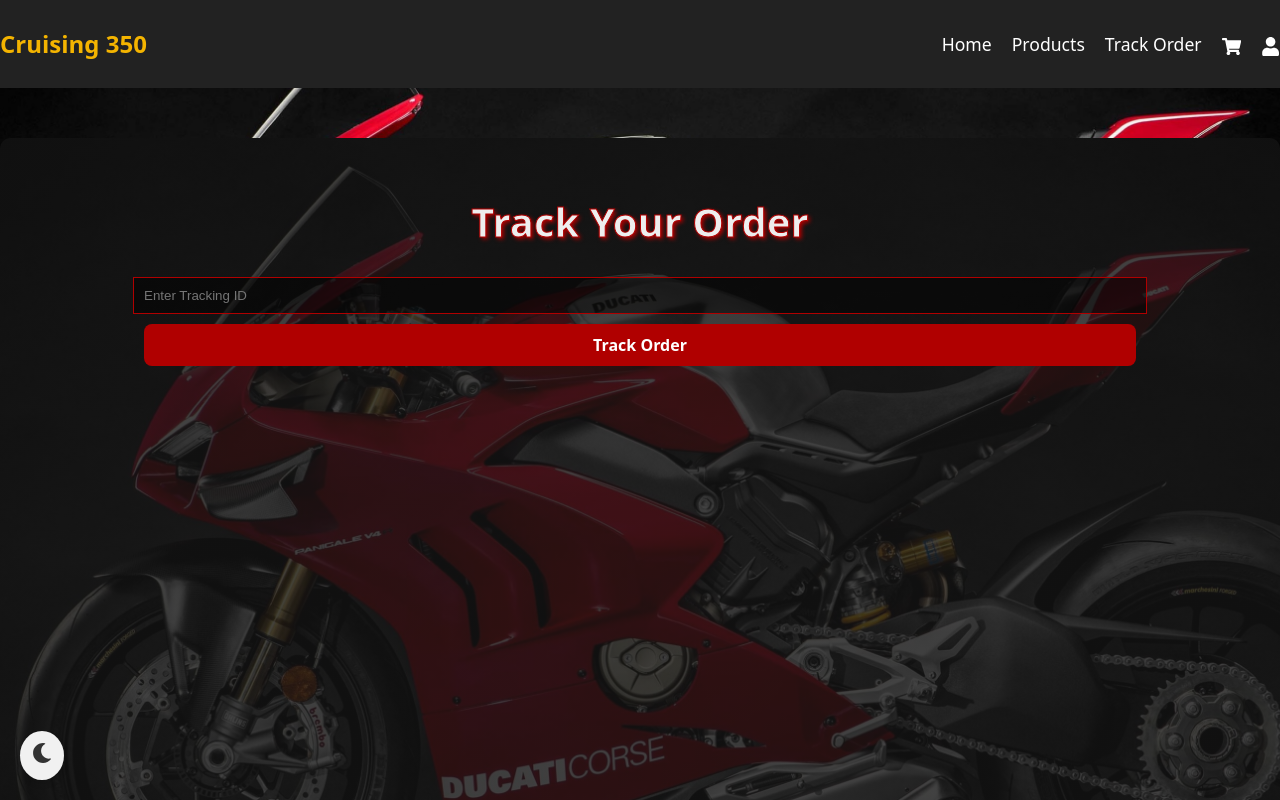
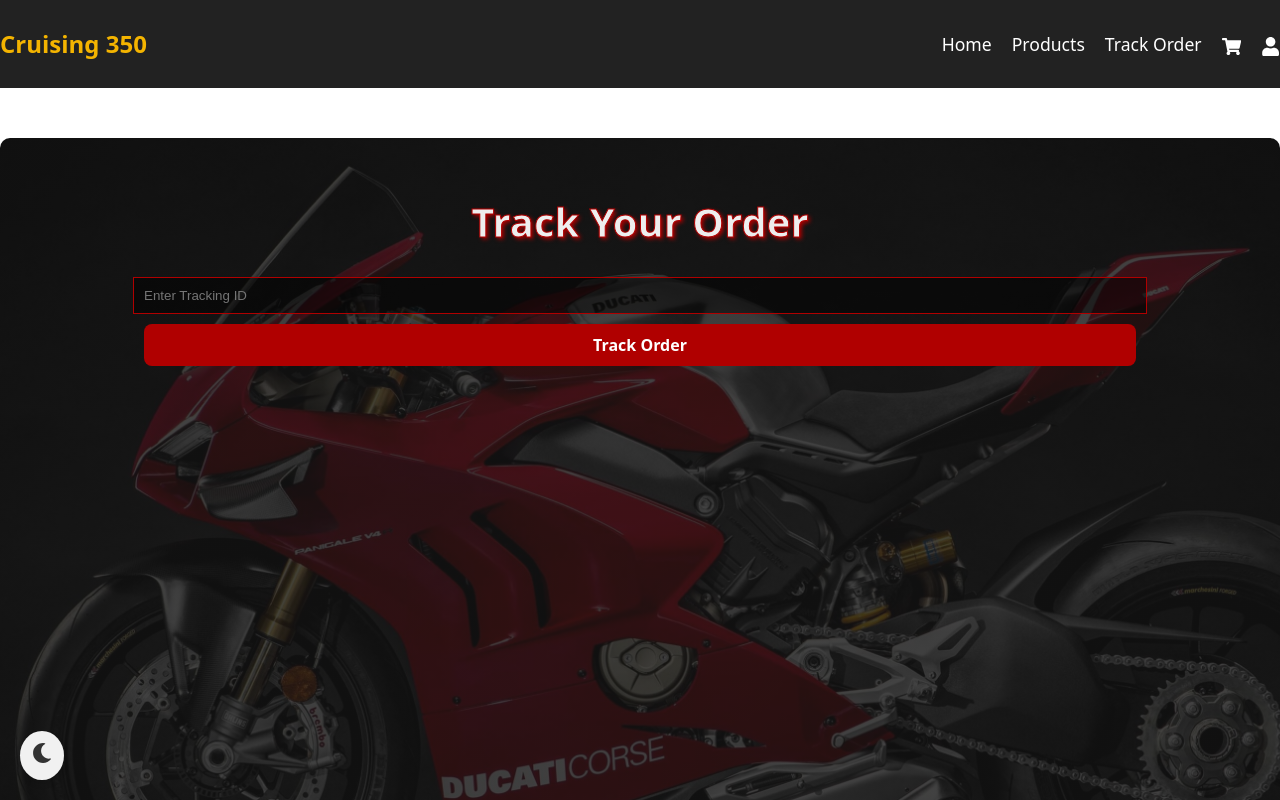
Before and after one commit to ishitars27/vinayak, a React (Vite) app: page /ordertracking in a window 1280 px wide. Built offline with nearby package versions, Linux system fonts and the light colour scheme; a web font is replaced by a local one.

Commit message:
updated wesite

```diff
--- a/src/styles/orderTracking.css
+++ b/src/styles/orderTracking.css
@@ -1,11 +1,4 @@
-body {
-  background-image: url('/ducati-background.jpg');
-  background-size: cover;
-  background-repeat: no-repeat;
-  background-attachment: fixed;
-  background-color: #000;
-  color: white;
-}
+
 
 .order-tracking-container {
   width: 100%;
```
